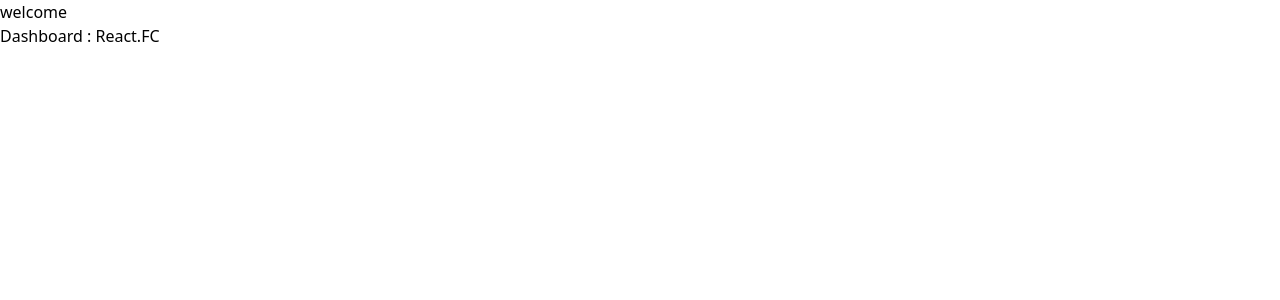
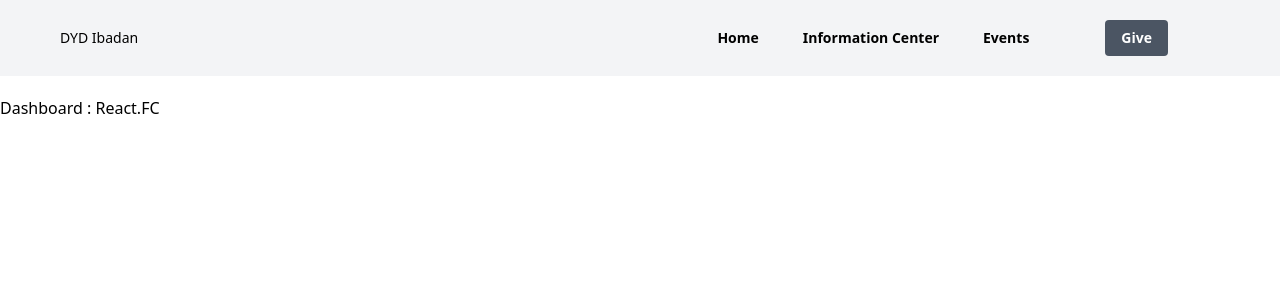
Before and after one commit to iamclement1/DYD-Ibadan, a React (Vite) app: page / in a window 1280 px wide. Shown: the top 300 px of the page. Built offline with nearby package versions, Linux system fonts and the light colour scheme.

Commit message:
'feats: completed navbar with all features'

```diff
--- a/src/components/Navbar.tsx
+++ b/src/components/Navbar.tsx
@@ -1,12 +1,148 @@
 // import { Link } from "react-router-dom";
 import { useState } from "react";
-// import { FaBars } from 'react-icons/fa'
+import { Link } from "react-router-dom";
+import { Modal } from '../components';
+import { FaBars } from 'react-icons/fa'
+import { IoCloseCircleOutline } from 'react-icons/io5'
+import { motion } from 'framer-motion';
 
-const Navbar : React.FC = () => {
+const Navbar: React.FC = () => {
     const [open, setOpen] = useState<boolean>(false);
+    const [showModal, setShowModal] = useState<boolean>(false);
+    const [isMenu, setIsMenu] = useState<boolean>(false);
+
+    const handleOpenModal = () => {
+        setShowModal(true);
+    };
+
+    const handleCloseModal = () => {
+        setShowModal(false);
+    };
+
     return (
         <section>
-            <h1>welcome</h1>
+            <nav className="bg-gray-100 w-full mb-5 ">
+                <div className="flex items-center text-sm justify-between md:pr-20">
+                    <div className="p-3 md:w-auto w-full flex justify-between items-center">
+                        <h1 className="md:ml-12
+                        md:w-full">
+                            DYD Ibadan
+                        </h1>
+                        <motion.div
+                            whileTap={{ scale: 0.75 }}
+                            className="text-2xl md:hidden items-center" onClick={() => setOpen(!open)}>
+                            <svg fill="currentColor" viewBox="0 0 20 20" className="w-6 h-6"
+                                name={`${open ? "close" : "menu"}`}>
+                                <path x-show="!open" fill-rule="evenodd" d="M3 5a1 1 0 011-1h12a1 1 0 110 2H4a1 1 0 01-1-1zM3 10a1 1 0 011-1h12a1 1 0 110 2H4a1 1 0 01-1-1zM9 15a1 1 0 011-1h6a1 1 0 110 2h-6a1 1 0 01-1-1z" clip-rule="evenodd"></path>
+
+                            </svg>
+                        </motion.div>
+                    </div>
+                    <motion.ul
+                        initial={{ opacity: 0, x: 200 }}
+                        animate={{ opacity: 1, x: 0 }}
+                        exit={{ opacity: 0, x: 200 }}
+                        className="md:flex flex-row  font-semibold hidden items-center md:mr-8 space-x-8">
+                        <li className="flex">
+                            <Link to="/" className="py-7 px-3 inline-block md:mr-8 hover:text-[#5C407F]">
+                                Home
+                            </Link>
+                            <div className="relative">
+                                <motion.div
+                                    whileTap={{ scale: 0.75 }}
+                                    className="flex items-center space-x-5">
+                                    <p className="py-7 md:mr-8 cursor-pointer"
+                                        onClick={() => setIsMenu(true)}>
+                                        Information Center
+                                    </p>
+                                </motion.div>
+                                {
+                                    isMenu && (
+                                        <motion.div
+                                            initial={{ opacity: 0, scale: 0.6 }}
+                                            animate={{ opacity: 1, scale: 1 }}
+                                            exit={{ opacity: 0, scale: 0.6 }}
+                                            className='flex flex-col w-[20rem] bg-white border border-black
+                                            rounded-md p-4 shadow-xl absolute top-14 left-0'
+                                            onClick={()=> setIsMenu(false)}>
+                                            <Link to="/about" className="p-2 hover:bg-gray-100
+                                            rounded-sm">
+                                                About Us
+                                            </Link>
+                                            <Link to="/about-diocese" className="p-2 hover:bg-gray-100
+                                            rounded-sm">
+                                                About the Diocese
+                                            </Link>
+                                            <Link to="/prayer-request" className="p-2 hover:bg-gray-100
+                                            rounded-sm">
+                                                Prayer Request
+                                            </Link>
+                                        </motion.div>
+                                    )
+                                }
+
+                            </div>
+                            <Link to="/" className="py-7 px-3 inline-block md:mr-8 hover:text-[#5C407F]">
+                                Events
+                            </Link>
+                        </li>
+                        <button
+                            className="bg-gray-600 hover:bg-blue-700 text-white font-bold py-2
+                            px-4 rounded"
+                            onClick={handleOpenModal}
+                        >
+                            Give
+                        </button>
+                        <Modal title="Example Modal" isOpen={showModal} onClose={handleCloseModal}>
+                            <p>This is the body of the modal.</p>
+                        </Modal>
+                    </motion.ul>
+                    <ul className={`
+                    md:hidden bg-white fixed uppercase w-full top-0 overflow-y-auto bottom-0 py-24 md:px-4
+                    duration-500 ${open ? "left-0" : "left-[-100%]"}`}>
+
+                        {/* close navbar */}
+                        <div className="flex justify-end px-5">
+                            <motion.p
+                                whileTap={{ scale: 0.75 }}>
+                                <IoCloseCircleOutline
+                                    className="text-3xl mb-5"
+                                    onClick={() => setOpen(!open)}
+                                />
+                            </motion.p>
+                        </div>
+                        <li className="">
+                            <Link to="/" className="py-3 hover:text-[#5C407F] px-12 inline-block">
+                                about dyc 22
+                            </Link>
+                        </li>
+                        <li className="">
+                            <Link to="/" className="py-3 hover:text-[#5C407F] px-12 inline-block">
+                                support us
+                            </Link>
+                        </li>
+                        <li className="">
+                            <Link to="/" className="py-3 hover:text-[#5C407F] px-12 inline-block">
+                                about dyd
+                            </Link>
+                        </li>
+                        <li className="">
+                            <Link to="/" className="py-3 hover:text-[#5C407F] px-12 inline-block">
+                                meet our ministers
+                            </Link>
+                        </li>
+                        <button
+                            className="mx-12 bg-gray-500 text-white font-bold py-2 px-4 rounded"
+                            onClick={handleOpenModal}
+                        >
+                            Give
+                        </button>
+                        <Modal title="Example Modal" isOpen={showModal} onClose={handleCloseModal}>
+                            <p>This is the body of the modal.</p>
+                        </Modal>
+                    </ul>
+                </div>
+            </nav>
         </section>
     )
 }
```
